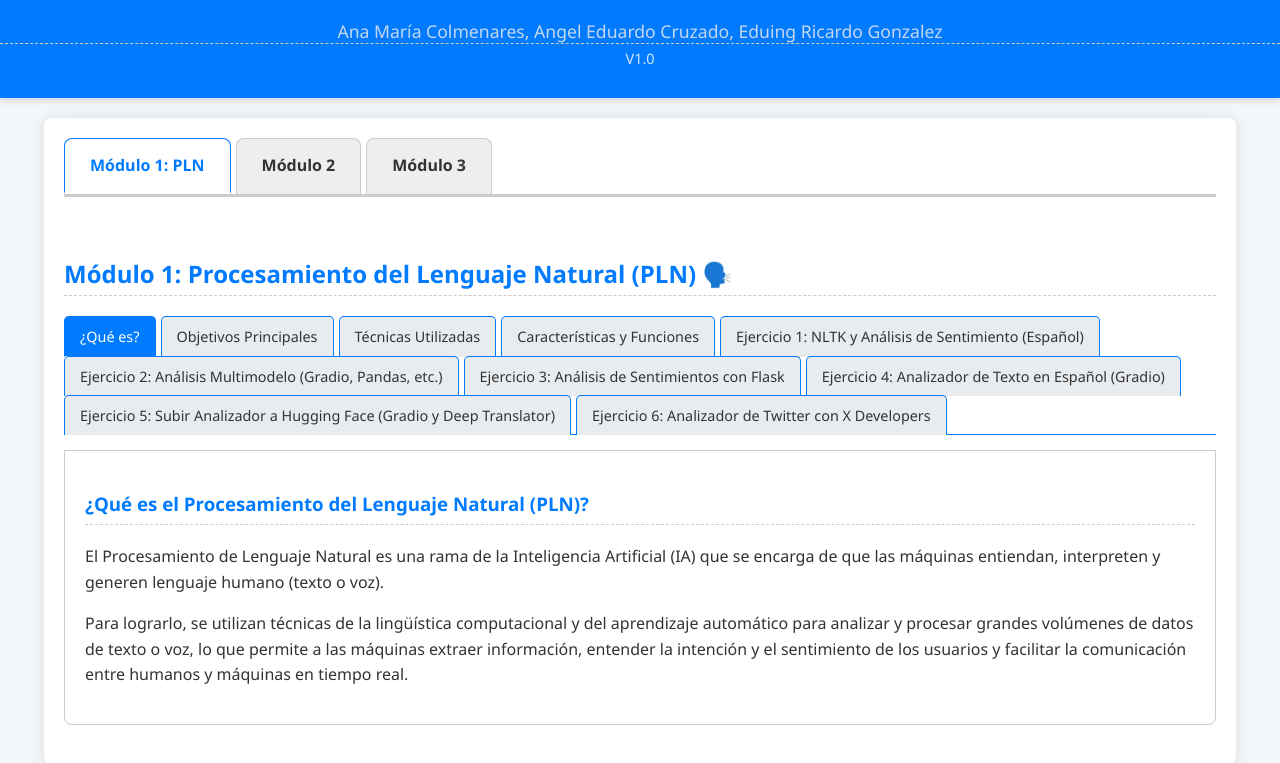
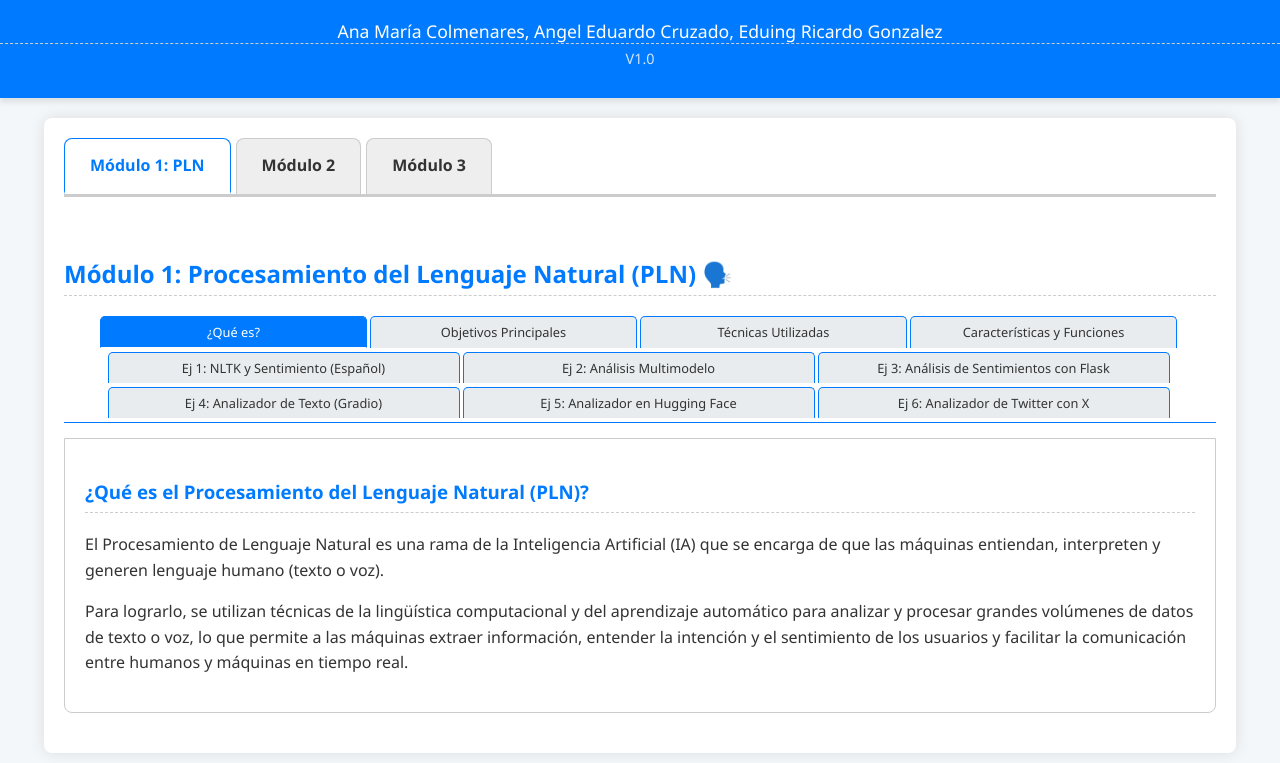
Before and after one commit to AnaColmenares99/IA--INTERMEDIO, a plain HTML site: page index.html in a window 1280 px wide. Shown: the part 87-850 px from the top of the page. Drawn offline with Linux system fonts and the light colour scheme.

Commit message:
Add files via upload

```diff
--- a/index.html
+++ b/index.html
@@ -36,7 +36,7 @@
         header h3 {
             font-size: 1.1em;
             font-weight: normal;
-            color: #c4d7ee; /* Color más sutil para los nombres */
+            color: #ffffff; /* Color más sutil para los nombres */
             margin: 0;
             padding: 0;
         }
@@ -84,34 +84,68 @@
             border-bottom: 3px solid white; /* Simula que la pestaña se une al contenido */
             color: #007bff;
         }
-        /* CAMBIO CLAVE: Se eliminó el border-top de aquí para quitar la línea azul gruesa */
         .module-content {
             padding: 20px 0;
-            /* border-top: 3px solid #007bff; <-- ELIMINADO/CAMBIADO */
             border-top: none;
         }
-        /* El resto de los estilos .module-content se mantienen */
 
-        /* Estilos para el Módulo 1 (PLN) */
+        /* === ESTILOS PARA LAS PESTAÑAS PLN (Módulo 1) === */
         .pln-tabs {
             display: flex;
             flex-wrap: wrap;
             margin-bottom: 15px;
             border-bottom: 1px solid #007bff;
+
+             /* CAMBIO CLAVE 1: Centra las filas horizontalmente */
+            justify-content: center;
+
+            /* CAMBIO CLAVE 2: Elimina los márgenes izquierdo/derecho para centrar correctamente */
+            margin-left: 0;
+            margin-right: 0;
+            /* Puedes usar auto si el contenedor principal lo permite, pero mejor lo dejamos en 0 si ya está ancho */
         }
         .pln-tab {
-            padding: 10px 15px;
+            /* Estilos de base para compactación y apariencia */
+            padding: 6px 10px;
             cursor: pointer;
             background-color: #e9ecef;
             border: 1px solid #007bff;
             border-bottom: none;
-            margin-right: 5px;
-            margin-bottom: -1px;
+
+            margin-right: 3px; /* Espacio entre pestañas */
+            margin-bottom: 4px;
+
             border-top-left-radius: 5px;
             border-top-right-radius: 5px;
-            font-size: 0.9em;
+
+            font-size: 0.8em;
             transition: background-color 0.3s;
+
+            white-space: nowrap;
+
+            /* CLAVE: Flexbox para asegurar centrado y distribución */
+            display: flex;
+            justify-content: center; /* Centra el texto horizontalmente */
+            align-items: center; /* Centra el texto verticalmente */
+            text-align: center; /* Fallback para texto centrado */
         }
+
+        /* CLASES DE DISEÑO ESTÉTICO: Distribución de ancho igual */
+
+        /* Para las pestañas que deben ocupar 1/4 del ancho (4 por fila) */
+        .pln-tab.col-4 {
+            /* 1000px / 4 = 250px. Usamos 245px para dejar espacio para márgenes */
+            flex-basis: 245px;
+            max-width: 245px;
+        }
+
+        /* Para las pestañas que deben ocupar 1/3 del ancho (3 por fila) */
+        .pln-tab.col-3 {
+            /* 1000px / 3 = 333.33px. Usamos 330px para dejar espacio para márgenes */
+            flex-basis: 330px;
+            max-width: 330px;
+        }
+
         .pln-tab:hover {
             background-color: #cfd8e3;
         }
@@ -121,6 +155,9 @@
             border-color: #007bff;
             border-bottom: 1px solid white;
         }
+        /* === FIN ESTILOS PLN === */
+
+
         .pln-content {
             display: none;
             padding: 20px;
@@ -194,16 +231,18 @@
             <h2>Módulo 1: Procesamiento del Lenguaje Natural (PLN) 🗣️</h2>
 
             <div class="pln-tabs" id="pln-tabs">
-                <div class="pln-tab active" data-pln="pln-que-es">¿Qué es?</div>
-                <div class="pln-tab" data-pln="pln-objetivos">Objetivos Principales</div>
-                <div class="pln-tab" data-pln="pln-tecnicas">Técnicas Utilizadas</div>
-                <div class="pln-tab" data-pln="pln-caracteristicas">Características y Funciones</div>
-                <div class="pln-tab" data-pln="pln-ejercicio1">Ejercicio 1: NLTK y Análisis de Sentimiento (Español)</div>
-                <div class="pln-tab" data-pln="pln-ejercicio2">Ejercicio 2: Análisis Multimodelo (Gradio, Pandas, etc.)</div>
-                <div class="pln-tab" data-pln="pln-ejercicio3">Ejercicio 3: Análisis de Sentimientos con Flask</div>
-                <div class="pln-tab" data-pln="pln-ejercicio4">Ejercicio 4: Analizador de Texto en Español (Gradio)</div>
-                <div class="pln-tab" data-pln="pln-ejercicio5">Ejercicio 5: Subir Analizador a Hugging Face (Gradio y Deep Translator)</div>
-                <div class="pln-tab" data-pln="pln-ejercicio6">Ejercicio 6: Analizador de Twitter con X Developers</div>
+                <div class="pln-tab active col-4" data-pln="pln-que-es">¿Qué es?</div>
+                <div class="pln-tab col-4" data-pln="pln-objetivos">Objetivos Principales</div>
+                <div class="pln-tab col-4" data-pln="pln-tecnicas">Técnicas Utilizadas</div>
+                <div class="pln-tab col-4" data-pln="pln-caracteristicas">Características y Funciones</div>
+
+                <div class="pln-tab col-3" data-pln="pln-ejercicio1">Ej 1: NLTK y Sentimiento (Español)</div>
+                <div class="pln-tab col-3" data-pln="pln-ejercicio2">Ej 2: Análisis Multimodelo</div>
+                <div class="pln-tab col-3" data-pln="pln-ejercicio3">Ej 3: Análisis de Sentimientos con Flask</div>
+
+                <div class="pln-tab col-3" data-pln="pln-ejercicio4">Ej 4: Analizador de Texto (Gradio)</div>
+                <div class="pln-tab col-3" data-pln="pln-ejercicio5">Ej 5: Analizador en Hugging Face</div>
+                <div class="pln-tab col-3" data-pln="pln-ejercicio6">Ej 6: Analizador de Twitter con X</div>
             </div>
 
             <div id="pln-que-es" class="pln-content active">
@@ -336,7 +375,7 @@
                     <ul>
                         <li>Al ingresar la cuenta, analiza métricas: seguidores, número de tweets, me gustas, etc.</li>
                         <li>Analiza interacciones con otras personas.</li>
-                        <li>Permite ingresar y analizar los *tweets* individuales publicados por la cuenta.</li>
+                        <li>Permite ingresar y analizar los tweets individuales publicados por la cuenta.</li>
                     </ul>
                     <p><strong>Visualización de APP:</strong></p>
                     <img src="ANALIZADOR_DE_TWITTER.png" alt="ANALIZADOR_DE_TWITTER"  class="centrar" width="500">
```
